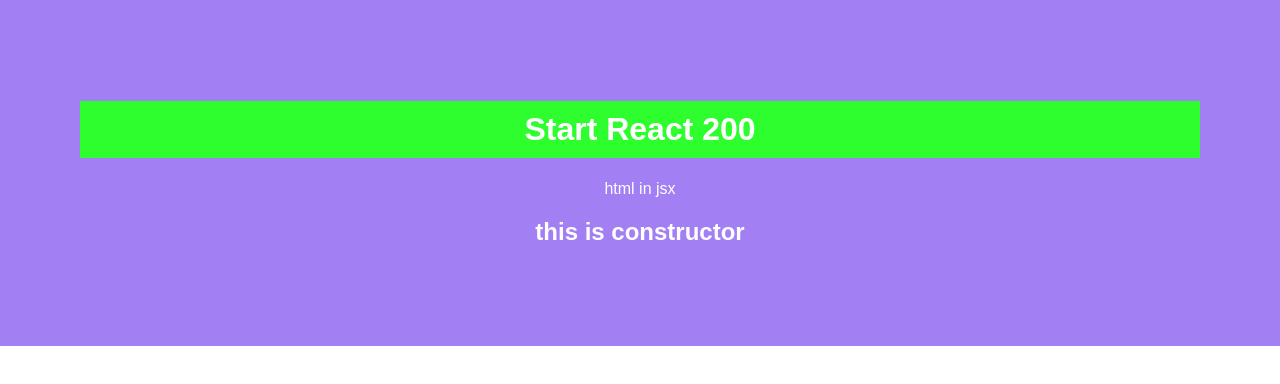
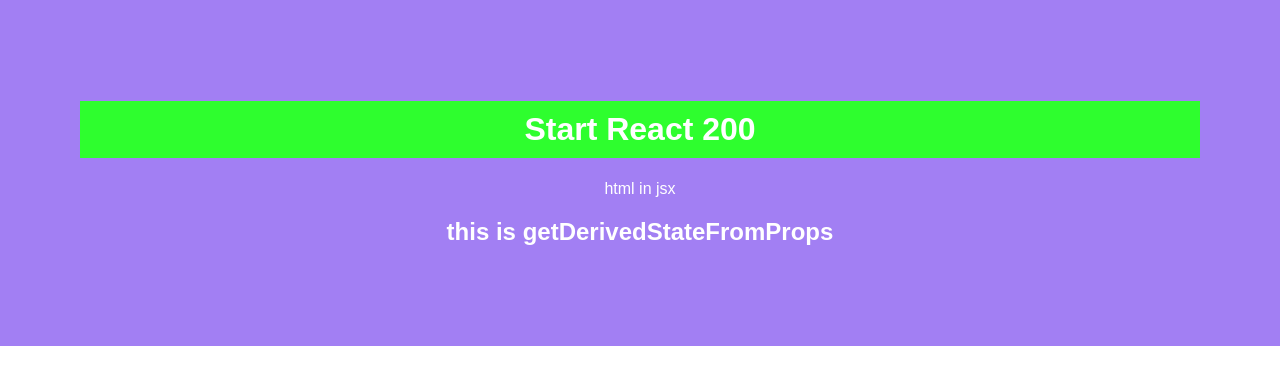
Before and after one commit to solfincode/react-200-tasks, a React (Create React App) app: page / in a window 1280 px wide. Shown: the top 384 px of the page. Built offline with nearby package versions, Linux system fonts and the light colour scheme.

Commit message:
ch6 getDerivedStateFromProps

```diff
--- a/src/App.js
+++ b/src/App.js
@@ -2,13 +2,14 @@
 import ImportedComponent from "./components/ImportedComponent";
 import RenderFunc from "./components/RenderFunc";
 import Constructor from "./components/Constructor";
+import GetDerivedStateFromProps from "./components/GetDerivedStateFromProps";
 
 function App() {
   return (
     <div>
       <h1>Start React 200</h1>
       <p>html in jsx</p>
-      <Constructor />
+      <GetDerivedStateFromProps prop_value="getDerievedStateFromProps" />
     </div>
   );
 }
--- /dev/null
+++ b/src/components/GetDerivedStateFromProps.js
@@ -0,0 +1,17 @@
+import React, { Component } from "react";
+
+export default class GetDerivedStateFromProps extends Component {
+  static getDerivedStateFromProps(props, state) {
+    console.log(props.prop_value);
+    return {};
+  }
+  constructor(props) {
+    super(props);
+    this.state = {};
+    console.log("constructor call");
+  }
+  render() {
+    console.log("render call");
+    return <h2>this is getDerivedStateFromProps</h2>;
+  }
+}
```
